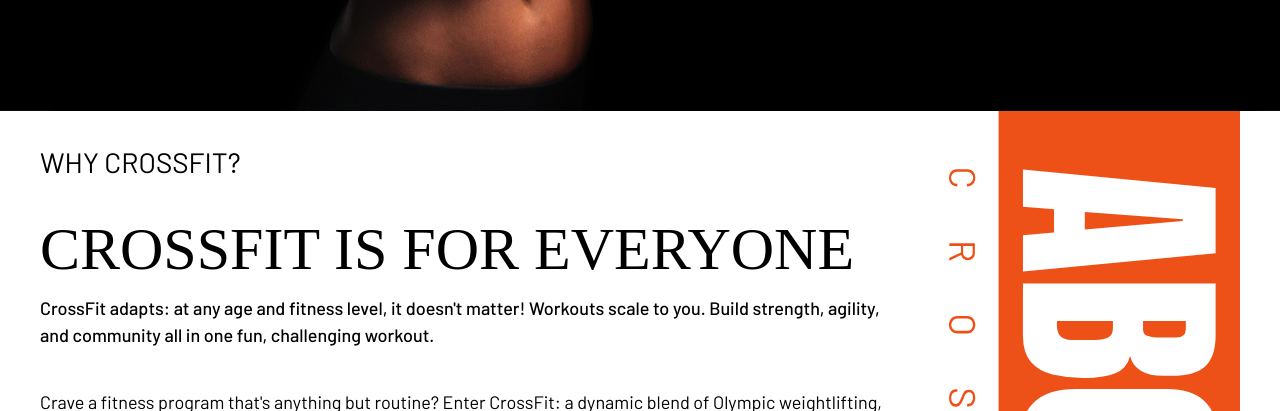
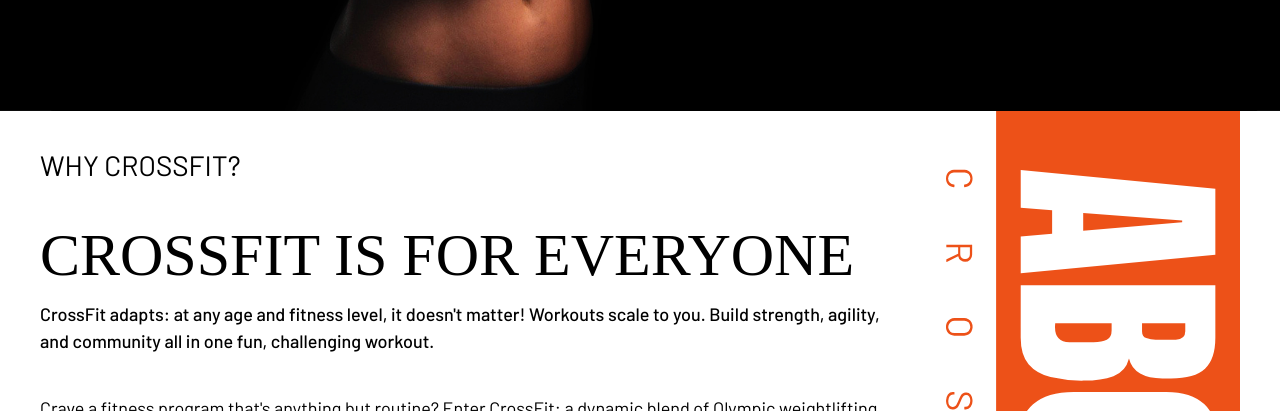
Before and after one commit to FotisArvanitis/FotisArvanitis.github.io, a plain HTML site: page crossfit-training-center.html in a window 1280 px wide. Shown: the part 689-1100 px from the top of the page. Drawn offline with nearby package versions, Linux system fonts and the light colour scheme; a web font is replaced by a local one.

Commit message:
Update crossfit-training-center.html

```diff
--- a/crossfit-training-center.html
+++ b/crossfit-training-center.html
@@ -189,7 +189,7 @@
         <!-- About -->
         <div class="column" id="about">
           <div class="about-description py-40">
-            <p class="pre-title lh-xs mb-40">Why crossfit?</p>
+            <p class="pre-title lh-1 mb-40">Why crossfit?</p>
             <h3 class="mb-10">Crossfit is for everyone</h3>
             <p class="fw-medium mb-40">
               CrossFit adapts: at any age and fitness level, it doesn't matter!
```
